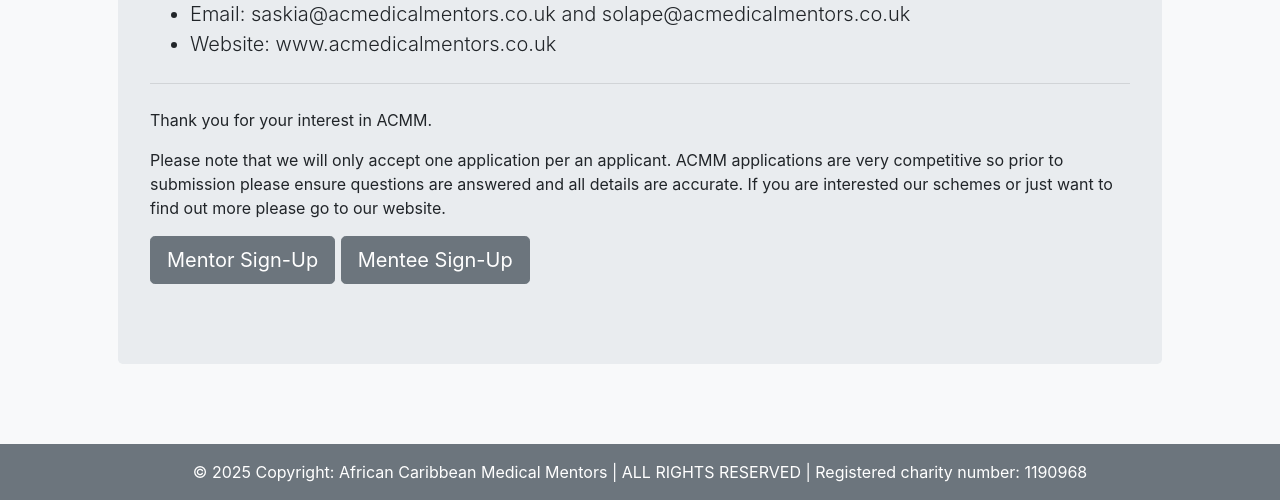
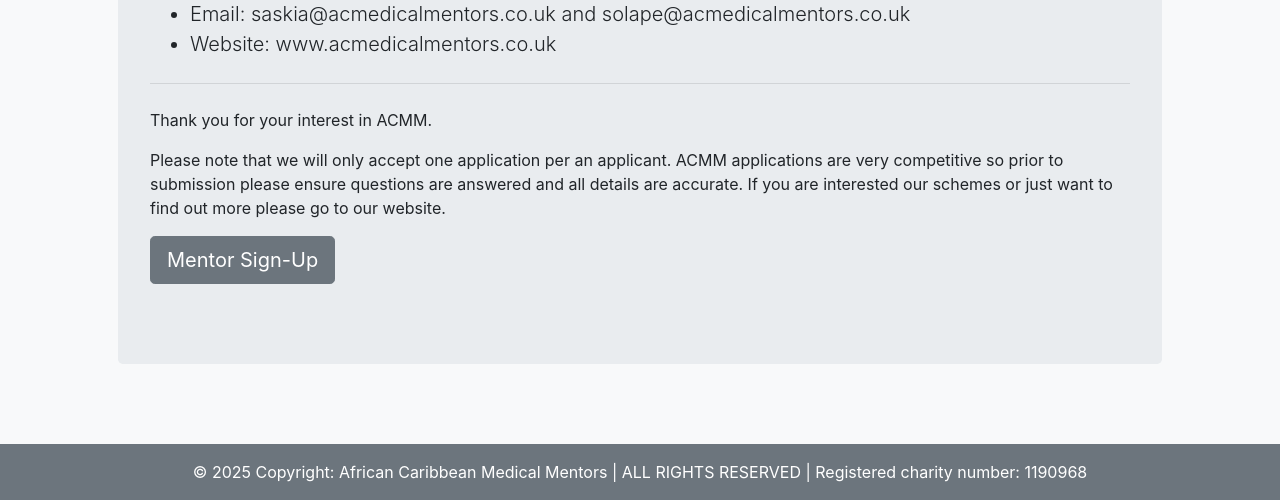
Before and after one commit to Dmani871/ACMM, a Django app: page /mentorship/ in a window 1280 px wide. Shown: the part 1711-2211 px from the top of the page. Run offline with Django 3.2, Linux system fonts and the light colour scheme; parts of the project's set-up code (start-up, migrations or seed data) failed here and were passed over; some libraries are stand-ins or nearby versions.

Commit message:
Mentor only

```diff
--- a/mentorship/templates/mentorship/applications.html
+++ b/mentorship/templates/mentorship/applications.html
@@ -64,7 +64,6 @@
             details are accurate. If you are interested our schemes or just want to find out more please go to our website. </p>
         <p class="lead">
             <a class="btn btn-secondary btn-lg" href="{% url 'mentorship:mentor' %}" role="button">Mentor Sign-Up</a>
-            <a class="btn btn-secondary btn-lg" href="{% url 'mentorship:mentee' %}" role="button">Mentee Sign-Up</a>
         </p>
     </div>
 {% endblock %}
--- a/mentorship/urls.py
+++ b/mentorship/urls.py
@@ -5,7 +5,7 @@
 urlpatterns = [
     path('', views.applications_view, name='index'),
     path('mentor/signup', views.mentor_signup_view, name='mentor'),
-    path('mentee/signup', views.mentee_signup_view, name='mentee'),
+    # path('mentee/signup', views.mentee_signup_view, name='mentee'),
     path('thanks', views.thank_you_view, name='thank_you'),
     path('next_year', views.next_year_view, name='next_year'),
     path('privacy/', flat_views.flatpage, {'url': '/mentorship/privacy/'}, name='privacy')
```
